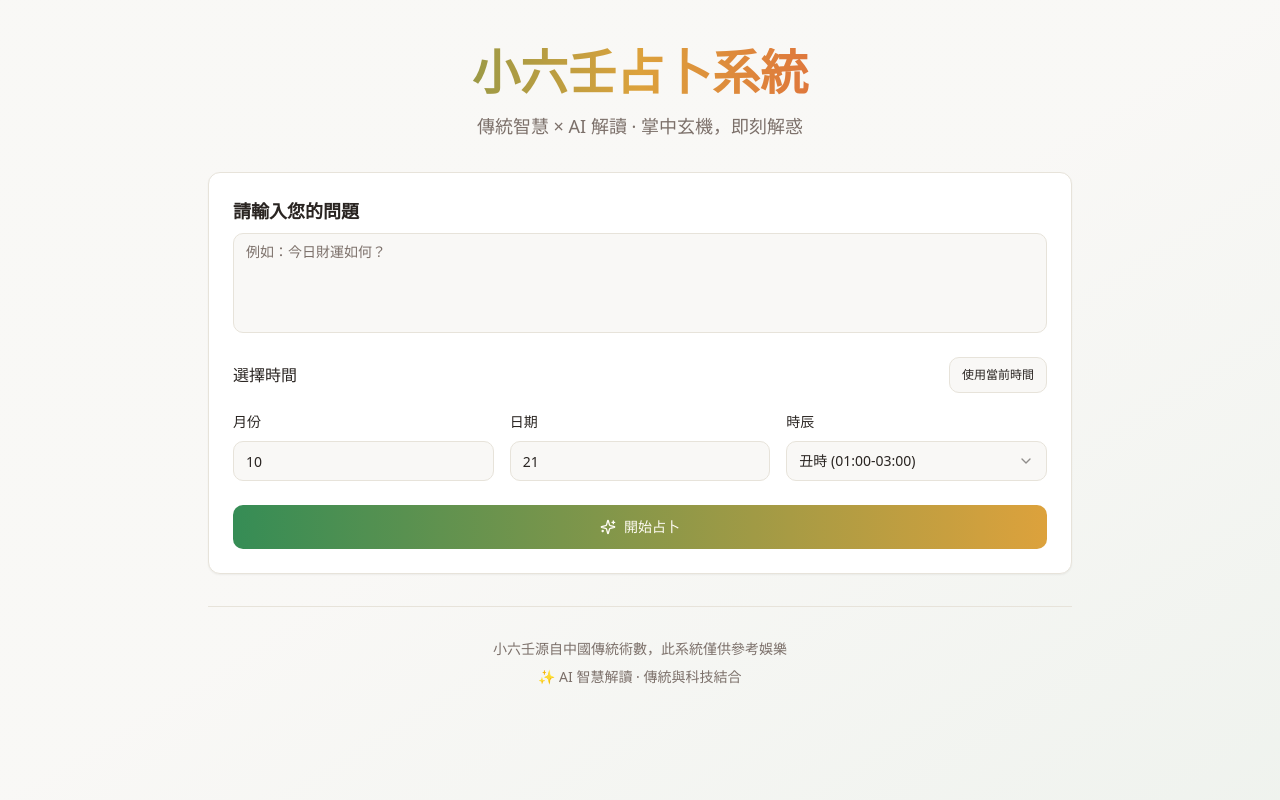
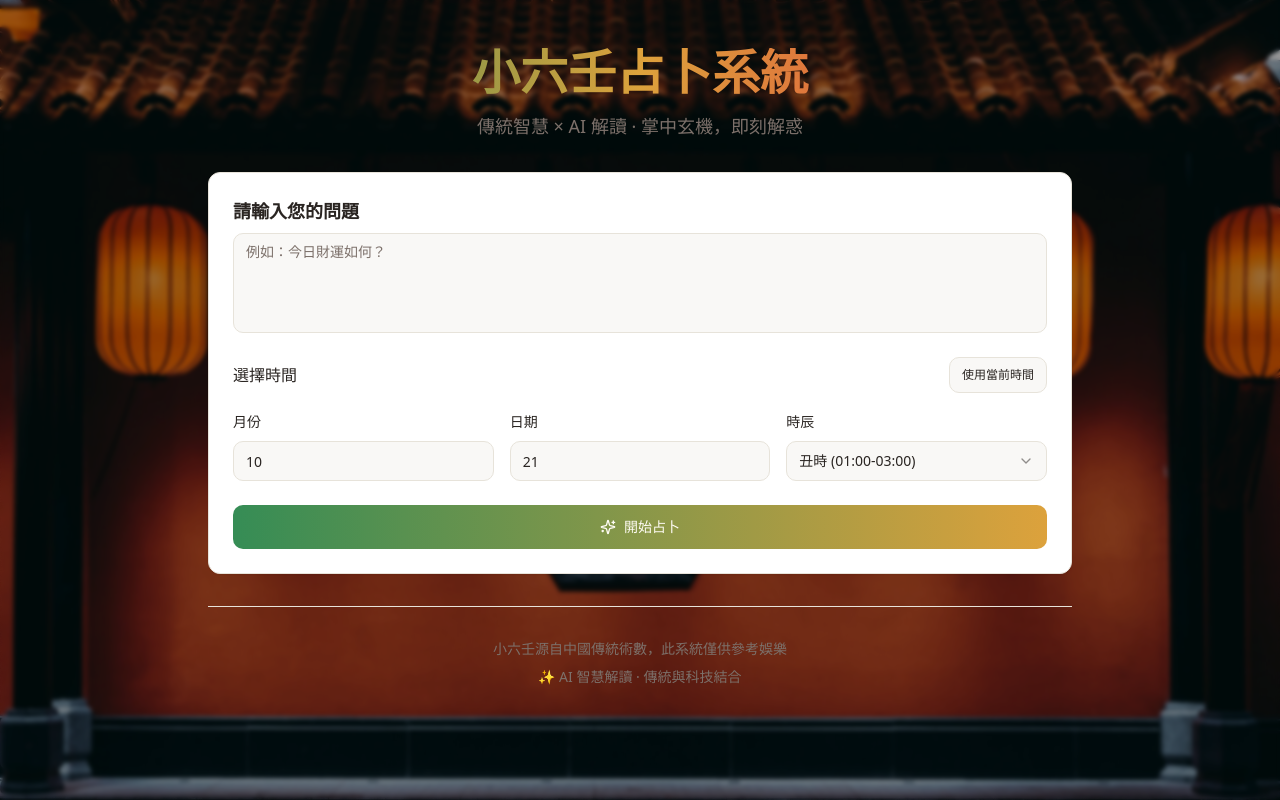
Before and after one commit to himchlau/Xiao_Liu_Ren, a React (Vite) app: page / in a window 1280 px wide. Built offline with nearby package versions, Linux system fonts and the light colour scheme; the HTML template or start-up script is replaced by a standard one.

Commit message:
Update background image

```diff
--- a/src/pages/Index.tsx
+++ b/src/pages/Index.tsx
@@ -5,6 +5,7 @@ import { AIInterpretation } from "@/components/AIInterpretation";
 import { calculateXiaoLiuRen, detectLanguage, type DivinationResult } from "@/lib/xiaoliu";
 import { useToast } from "@/hooks/use-toast";
 import { supabase } from "@/integrations/supabase/client";
+import templeBg from "@/assets/temple_lanterns.jpg";
 
 const Index = () => {
   const [result, setResult] = useState<DivinationResult | null>(null);
@@ -81,8 +82,9 @@ const Index = () => {
   };
 
   return (
-    <div className="min-h-screen bg-gradient-to-br from-background via-background to-jade/5">
-      <div className="container max-w-4xl mx-auto px-4 py-8 md:py-12 space-y-8">
+    <div className="min-h-screen bg-cover bg-center bg-no-repeat relative" style={{ backgroundImage: `url(${templeBg})` }}>
+      <div className="absolute inset-0 bg-black/40 backdrop-blur-[2px]"></div>
+      <div className="container max-w-4xl mx-auto px-4 py-8 md:py-12 space-y-8 relative z-10">
         {/* Header */}
         <header className="text-center space-y-4 animate-in fade-in-50 slide-in-from-top-4 duration-700">
           <h1 className="text-4xl md:text-5xl font-bold bg-gradient-to-r from-jade via-gold to-cinnabar bg-clip-text text-transparent">
```
Also changed, not shown: src/assets/temple_lanterns.jpg (added).
